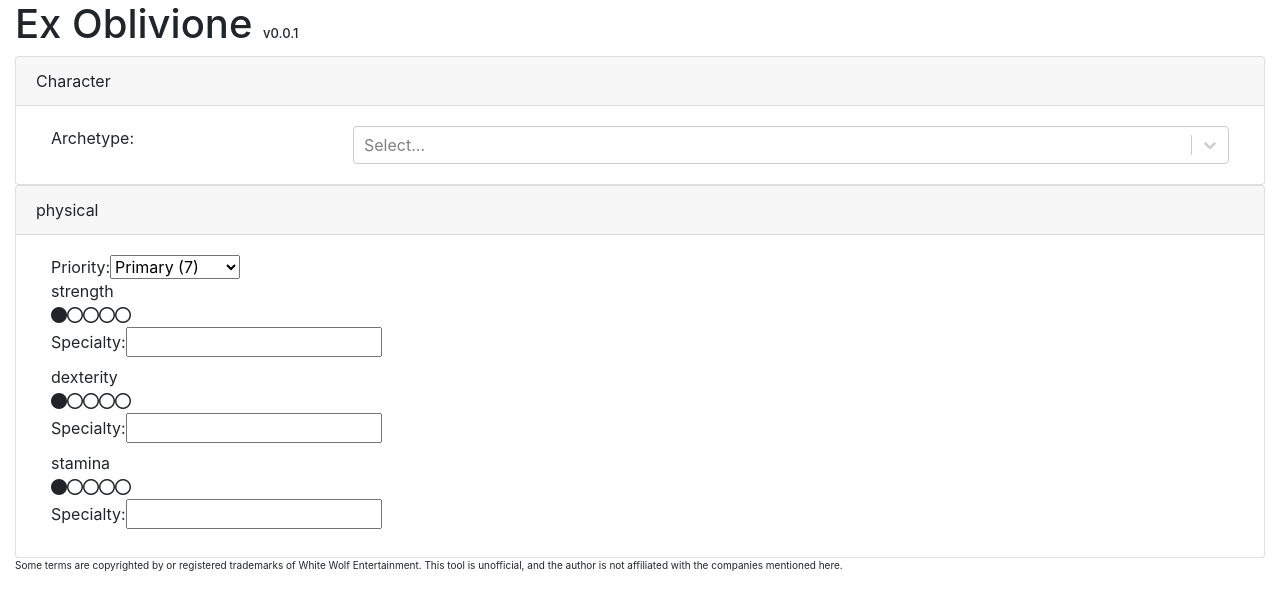
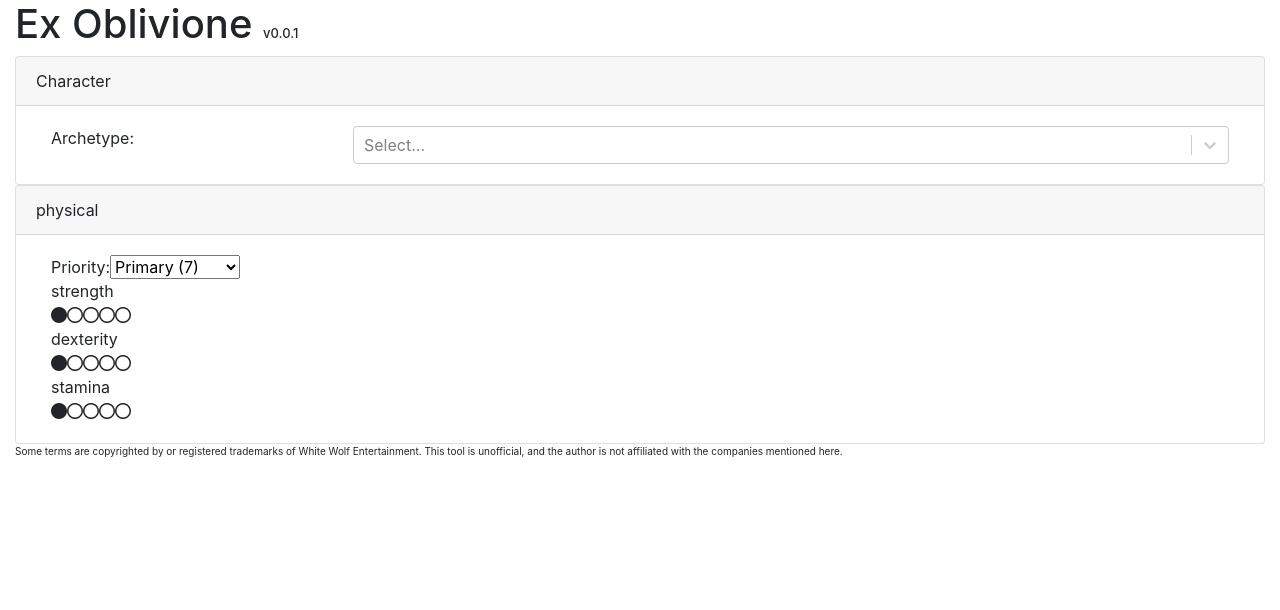
Before and after one commit to TrueWill/ex-oblivione, a React (Create React App) app: page / in a window 1280 px wide. Shown: the top 610 px of the page. Built offline with nearby package versions, Linux system fonts and the light colour scheme.

Commit message:
Hide specialty if rating too low for one

```diff
--- a/src/components/SpecialtyTrait.tsx
+++ b/src/components/SpecialtyTrait.tsx
@@ -1,6 +1,7 @@
 import React from 'react';
 import Trait from './Trait';
 import Specialty from './Specialty';
+import { minimumTraitRatingForSpecialty } from '../constants/characterOptions';
 
 interface IProps {
   name: string;
@@ -30,7 +31,9 @@ const SpecialtyTrait: React.FC<IProps> = ({
         maxDots={maxDots}
         onClick={onClick}
       />
-      <Specialty value={specialty} onChange={onSpecialtyChange} />
+      {rating >= minimumTraitRatingForSpecialty && (
+        <Specialty value={specialty} onChange={onSpecialtyChange} />
+      )}
     </div>
   );
 };
```
